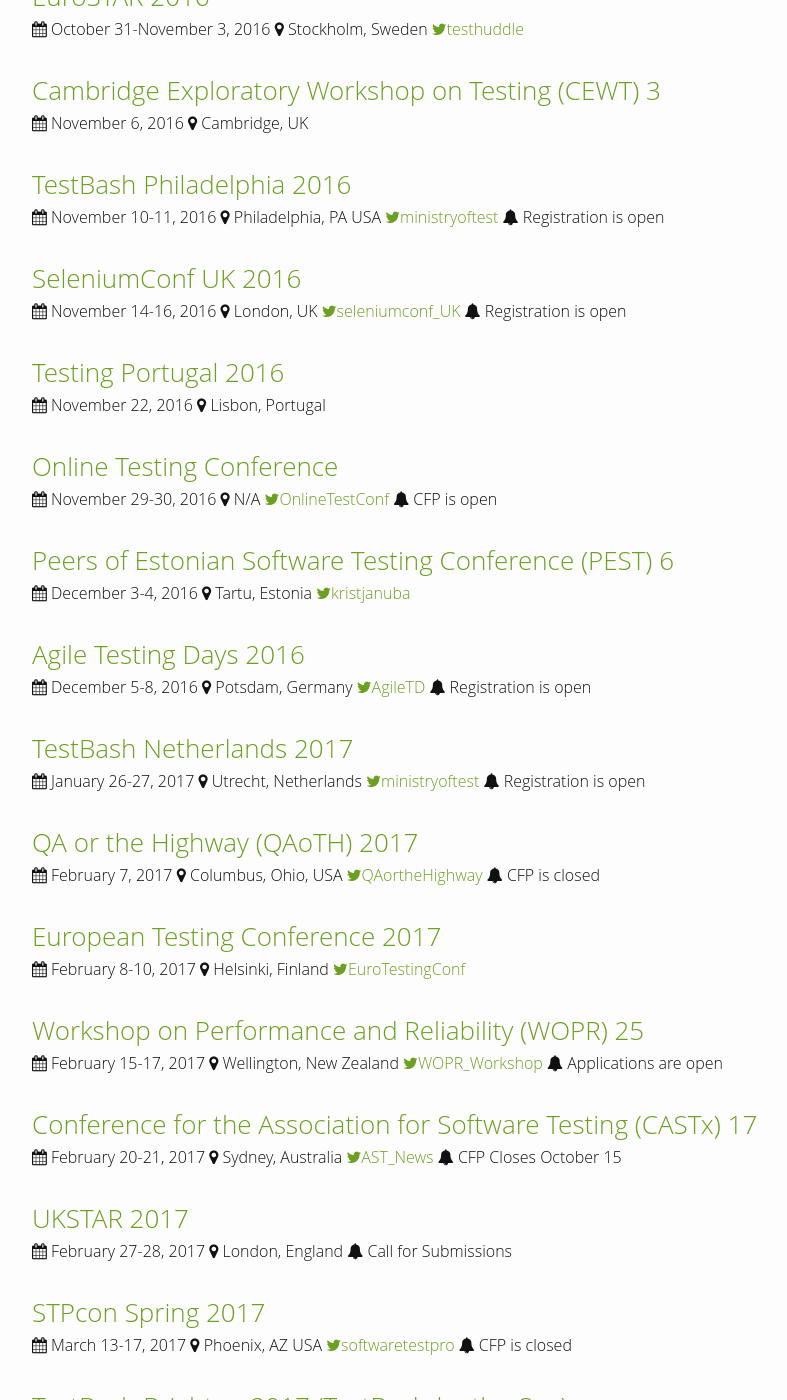
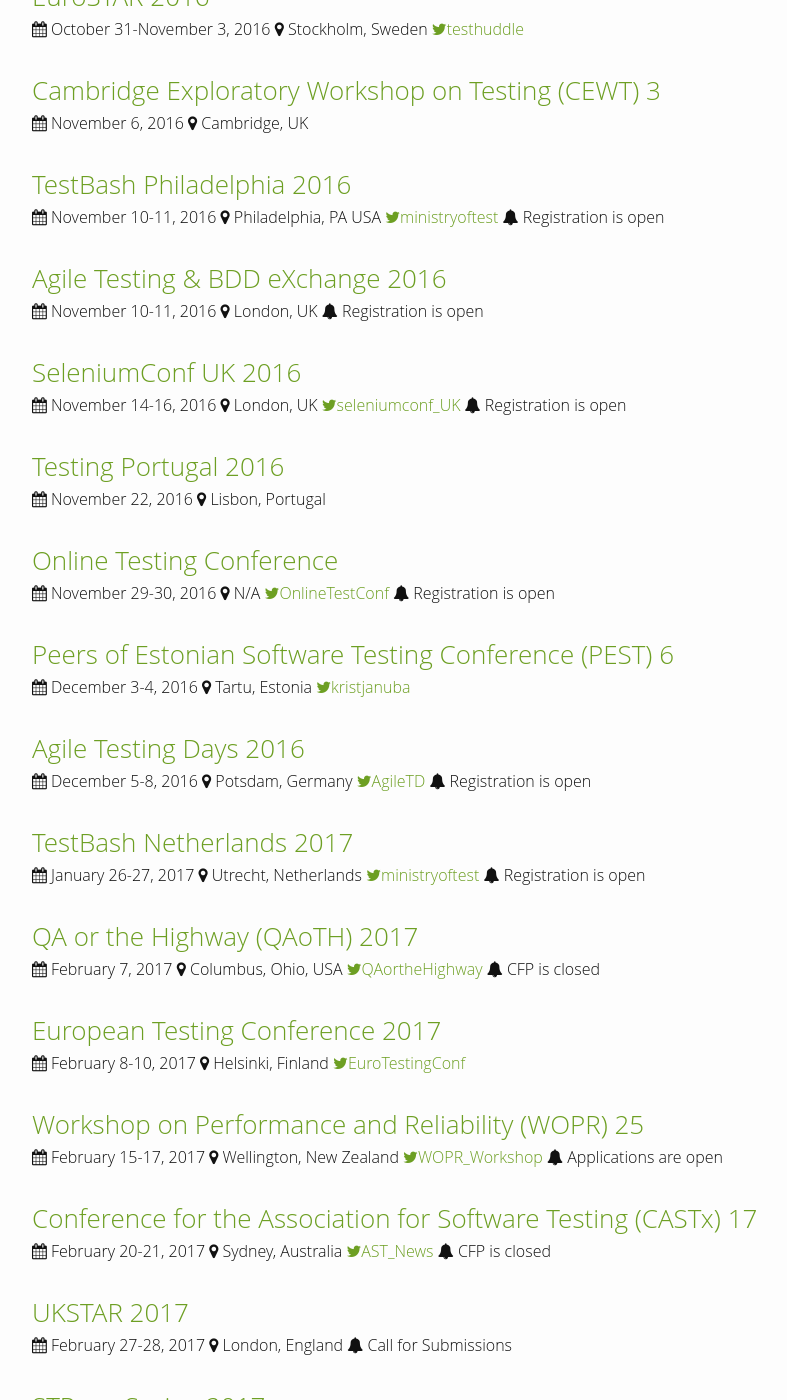
Before and after one commit to TestingConferences/testingconferences.github.io, a Jekyll site: the page built from index.html, in a window 1280 px wide and 1400 px high, scrolled down 367 px. Shown: the whole window, without its empty margins (238-1025 px from the left). Built offline with Jekyll 4.4.1, drawn with Linux system fonts in a browser that asks for light colours.

Commit message:
Added Agile Testing & BDD eXchange 2016 to current

```diff
--- a/_data/current.yml
+++ b/_data/current.yml
@@ -29,6 +29,12 @@
   twitter: ministryoftest
   status: Registration is open
 
+- name: Agile Testing & BDD eXchange 2016
+  location: London, UK
+  dates: "November 10-11, 2016"
+  url: https://skillsmatter.com/conferences/7428-agile-testing-and-bdd-exchange-2016
+  status: Registration is open
+
 - name: SeleniumConf UK 2016
   location: London, UK
   dates: "November 14-16, 2016"
@@ -46,7 +52,7 @@
   dates: "November 29-30, 2016"
   url: http://www.onlinetestconf.com/
   twitter: OnlineTestConf
-  status: CFP is open
+  status: Registration is open
 
 - name: Peers of Estonian Software Testing Conference (PEST) 6
   location: Tartu, Estonia
@@ -93,7 +99,7 @@
   dates: "February 20-21, 2017"
   url: https://www.associationforsoftwaretesting.org/conference/castx17-call-for-proposals/
   twitter: AST_News
-  status: CFP Closes October 15
+  status: CFP is closed
 
 - name: UKSTAR 2017
   location: London, England
@@ -106,7 +112,7 @@
   dates: "March 13-17, 2017"
   url: http://softwaretestpro.bmeurl.co/67E71AB
   twitter: softwaretestpro
-  status: CFP is closed
+  status: Registration is open
 
 - name: TestBash Brighton 2017 (TestBash-by-the-Sea)
   location: Brighton, England
```
